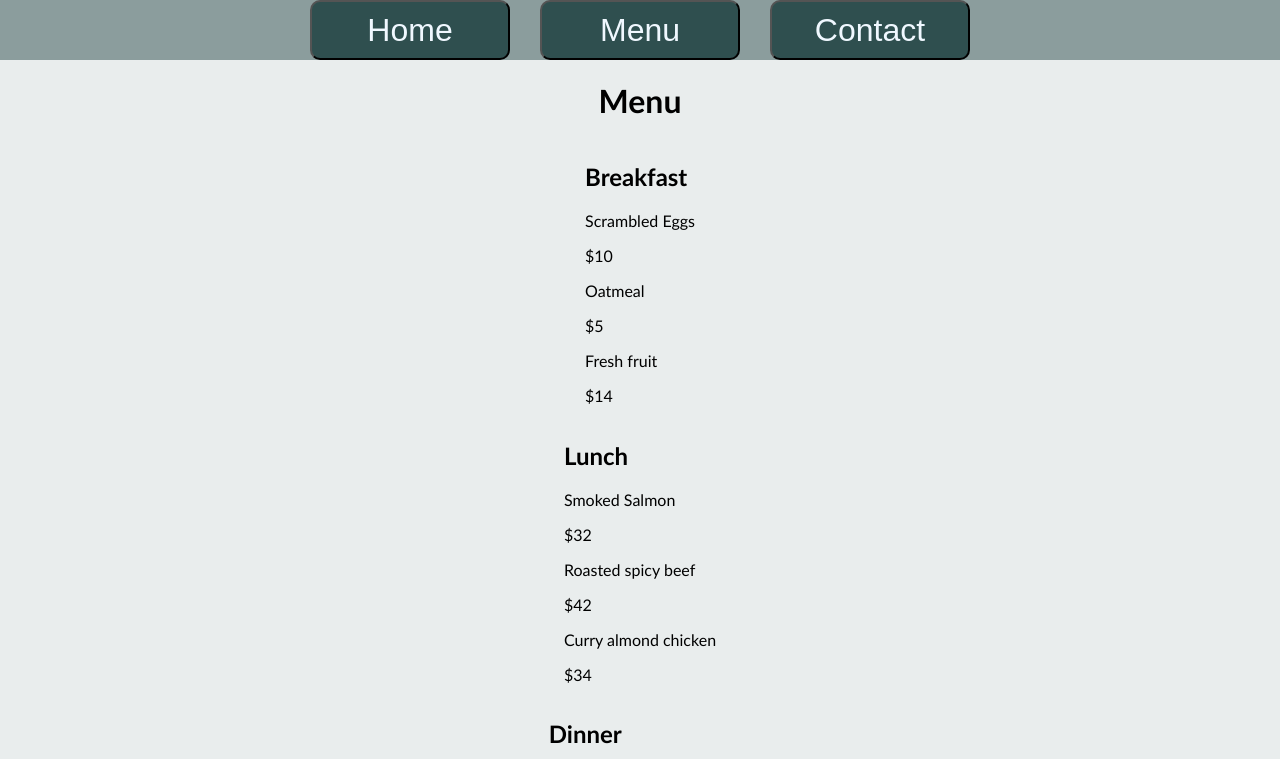
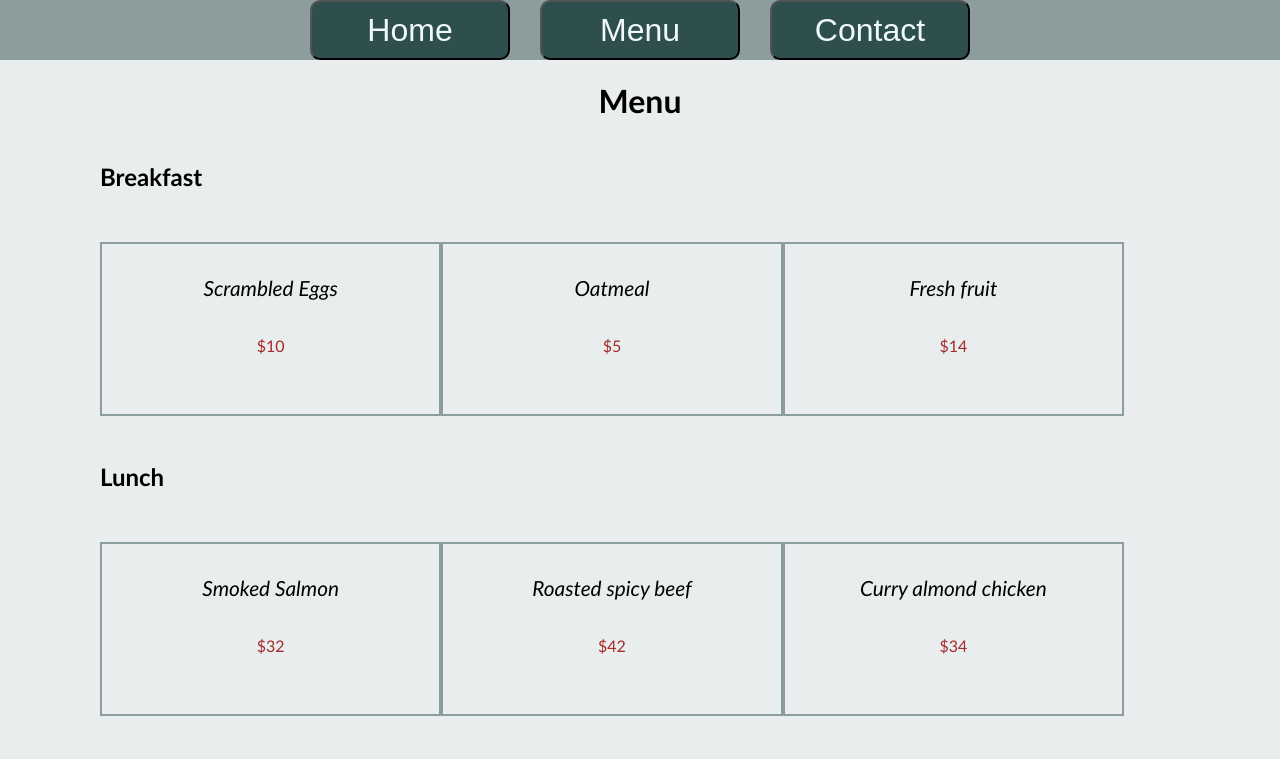
Before and after one commit to Gohan61/restaurant-page, a website built with webpack: page dist/index.html in a window 1280 px wide. Both pictures are taken after a click on the button "Menu". Shown: the top 759 px of the page. Built offline with nearby package versions, Linux system fonts and the light colour scheme.

Commit message:
Style menu items in grid

```diff
--- a/src/style.css
+++ b/src/style.css
@@ -8,6 +8,8 @@ body {
   margin: 0;
   background-color: rgb(47, 79, 79, 0.1);
 }
+
+/* Header */
 
 nav {
   display: flex;
@@ -31,6 +33,8 @@ nav button {
   flex-direction: column;
 }
 
+/* Home  */
+
 img[alt="Modern vintage restaurant"] {
   width: 70%;
   height: 30%;
@@ -45,3 +49,46 @@ img[alt="Modern vintage restaurant"] + p {
 img[alt="Modern vintage restaurant"] + p > a {
   text-decoration: none;
 }
+
+img[alt="Modern vintage restaurant"] + p + div {
+  width: 800px;
+  margin-top: 20px;
+  font-size: 2em;
+  background-color: rgb(47, 79, 79, 0.2);
+  padding: 10px;
+  border-radius: 10px;
+  color: rgb(250, 250, 250, 0.9);
+}
+
+/* Menu */
+
+.menuItem {
+  width: 80%;
+  align-self: flex-start;
+  margin-left: 100px;
+  display: grid;
+  grid-template-columns: repeat(3, 1fr);
+  grid-template-rows: repeat(3, 100px);
+}
+
+.menuItem h2 {
+  grid-area: 1 / 1 / 2 / 4;
+}
+
+.itemDiv {
+  border: 2px double rgb(47, 79, 79, 0.5);
+  display: flex;
+  flex-direction: column;
+  align-items: center;
+  padding: 10px;
+  height: 150px;
+}
+
+.foodItem {
+  font-size: 1.3em;
+  font-style: italic;
+}
+
+.price {
+  color: brown;
+}
```
Also changed, not shown: dist/main.js.
